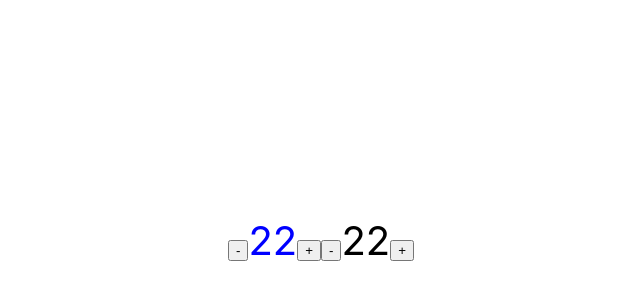
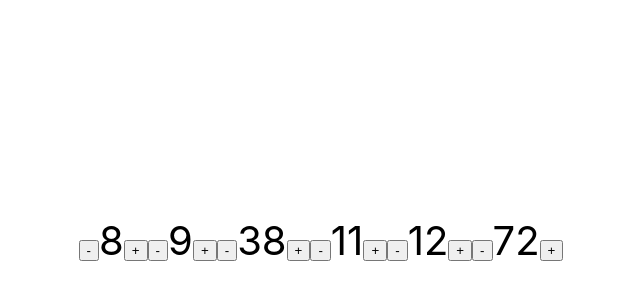
Before and after one commit to J2do/my-app, a React (Create React App) app: page / in a window 1280 px wide. Shown: the part 10-310 px from the top of the page, without its empty margins (319-959 px from the left). Built offline with nearby package versions, Linux system fonts and the light colour scheme.

Commit message:
добавил map

```diff
--- a/src/App.tsx
+++ b/src/App.tsx
@@ -1,8 +1,9 @@
 import React from "react";
-import { Counter } from "./components/Counter/Counter";
 import { CounterFC } from "./components/CounterFC/CounterFC";
 
 const App: React.FC = () => {
+  const arr = [1, 2, 31, 4, 5, 65];
+
   return (
     <div
       style={{
@@ -13,8 +14,9 @@ const App: React.FC = () => {
         fontSize: "40px",
       }}
     >
-      <Counter initialCount={15} />
-      <CounterFC initialCount={15} />
+      {arr.map((count) => (
+        <CounterFC initialCount={count} />
+      ))}
     </div>
   );
 };
```
